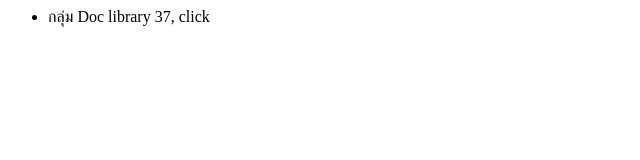
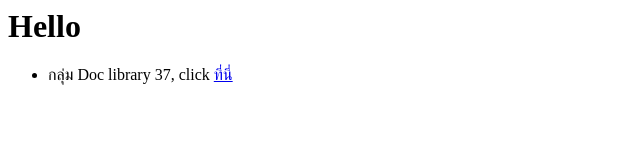
Before and after one commit to patiNac/patiNac.github.io, a plain HTML site: page index.html in a window 1280 px wide. Shown: the whole page, without its empty margins (0-640 px from the left). Drawn offline with Linux system fonts and the light colour scheme.

Commit message:
Update index.html

```diff
--- a/index.html
+++ b/index.html
@@ -1,3 +1,4 @@
+<h1>Hello</h1>
 <html>
   <head>
     <title>
@@ -6,7 +7,7 @@
   </head>
   <body>
     <ul>
-      <li>กลุ่ม Doc library 37, click <a href='https://3rownn.github.io/doc-copy'></a></li>
+      <li>กลุ่ม Doc library 37, click <a href="https://3rownn.github.io/doc-copy">ที่นี่</a></li>
     </ul>
   </body>
 </html>
```
